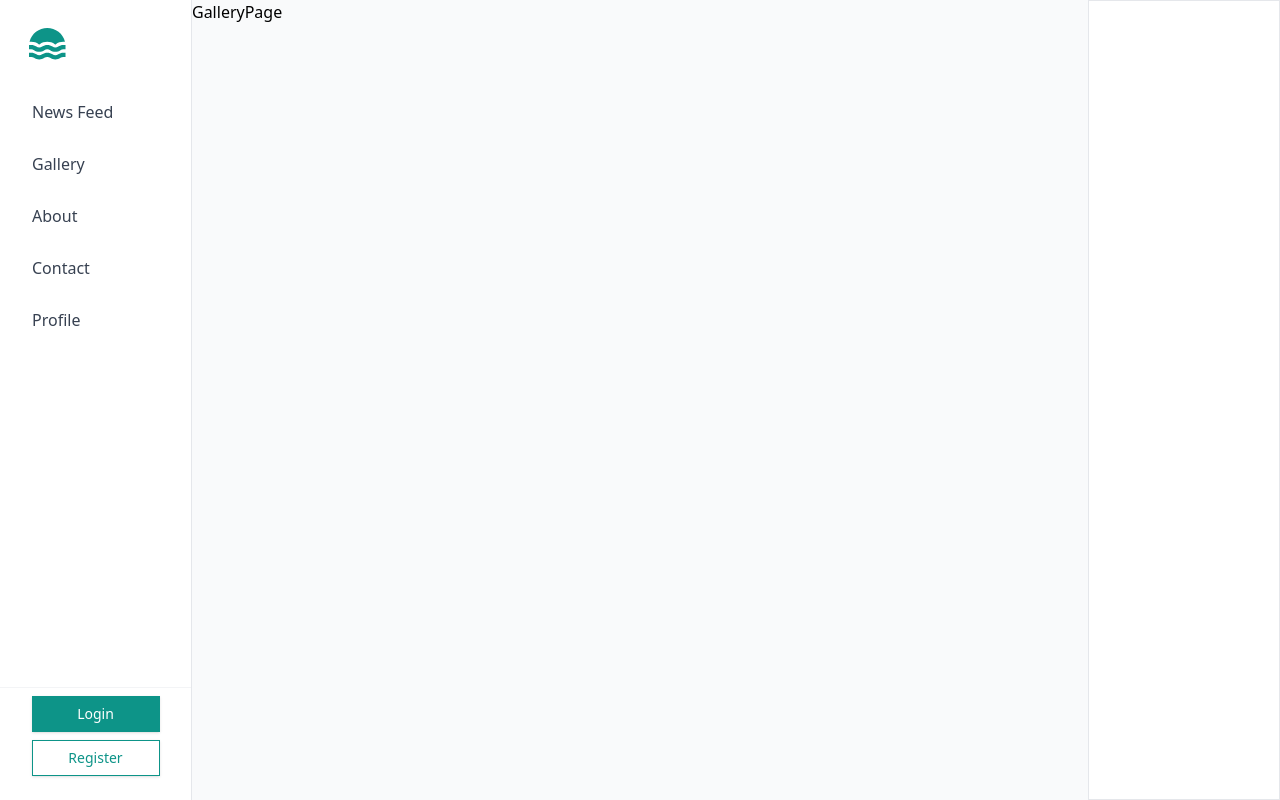
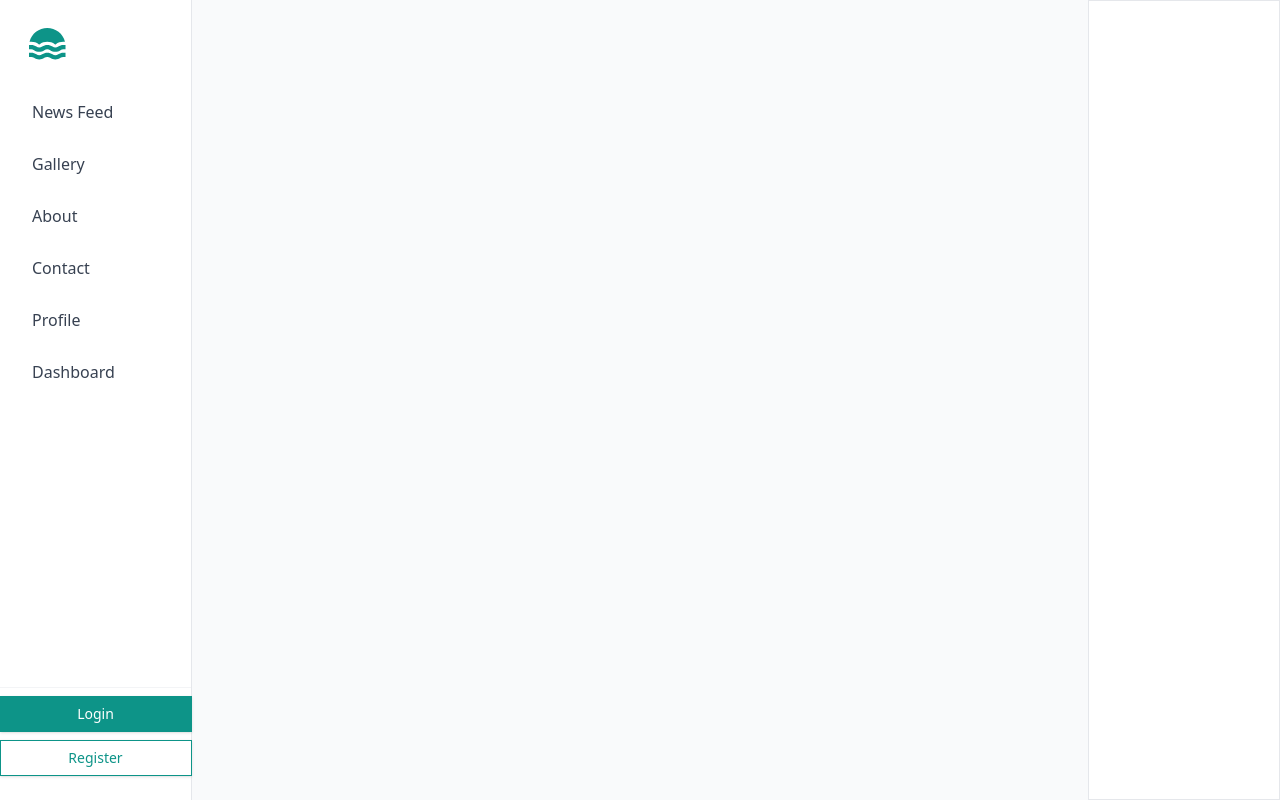
Before and after one commit to SAIKAT-ROY-CHANDAN/BloomWise, a Next.js app: page /gallery in a window 1280 px wide. Built offline with nearby package versions, Linux system fonts and the light colour scheme.

Commit message:
sidebar added

```diff
--- /dev/null
+++ b/app/(root)/dashboard/page.tsx
@@ -0,0 +1,9 @@
+
+
+const DashboardPage = () => {
+  return (
+    <div>DashboardPage</div>
+  )
+}
+
+export default DashboardPage
--- a/app/(root)/gallery/page.tsx
+++ b/app/(root)/gallery/page.tsx
@@ -2,7 +2,8 @@
 
 const GalleryPage = () => {
   return (
-    <div>GalleryPage</div>
+    <>
+    </>
   )
 }
 
--- a/components/shared/LeftSidebar.tsx
+++ b/components/shared/LeftSidebar.tsx
@@ -13,6 +13,7 @@ const LeftSidebar = () => {
         { label: 'About', href: '/about' },
         { label: 'Contact', href: '/contact' },
         { label: 'Profile', href: '/profile' },
+        { label: 'Dashboard', href: '/dashboard' },
     ];
     const token = useAppSelector((state) => state.auth.token)
     const user = useAppSelector((state) => state.auth.user)
@@ -63,14 +64,14 @@ const LeftSidebar = () => {
                         </div> : <div className="mb-4 p-2 flex flex-col justify-center items-center gap-y-2">
                             <Link href="/sign-in">
                                 <Button
-                                    className="bg-teal-600 rounded-lg text-white hover:bg-white w-32 hover:text-teal-600 hover:border hover:border-teal-600"
+                                    className="bg-teal-600 rounded-lg text-white hover:bg-white w-48 hover:text-teal-600 hover:border hover:border-teal-600"
                                 >
                                     Login
                                 </Button>
                             </Link>
                             <Link href="/sign-up">
                                 <Button
-                                    className="bg-white text-teal-600 border border-teal-600 w-32 hover:bg-teal-600 hover:text-white hover:border-white"
+                                    className="bg-white text-teal-600 border border-teal-600 w-48 hover:bg-teal-600 hover:text-white hover:border-white"
                                 >
                                     Register
                                 </Button>
--- a/components/shared/MobileLeftSidebar.tsx
+++ b/components/shared/MobileLeftSidebar.tsx
@@ -5,7 +5,7 @@ import { Button } from "../ui/button"
 import Link from "next/link"
 import Image from "next/image"
 import { useAppSelector } from "@/redux/hooks"
-import { House, Images, SquareUserRound, Store, UserRound } from "lucide-react"
+import { House, Images, LayoutDashboard, SquareUserRound, Store, UserRound } from "lucide-react"
 
 const MobileLeftSidebar = () => {
     const navItems = [
@@ -14,6 +14,7 @@ const MobileLeftSidebar = () => {
         { label: 'About', href: '/about', icon: <Store strokeWidth={1.25} /> },
         { label: 'Contact', href: '/contact', icon: <SquareUserRound strokeWidth={1.25} /> },
         { label: 'Profile', href: '/profile', icon: <UserRound strokeWidth={1.25} /> },
+        { label: 'Dashboard', href: '/dashboard', icon: <LayoutDashboard /> },
     ];
     const token = useAppSelector((state) => state.auth.token)
     const user = useAppSelector((state) => state.auth.user)
```
